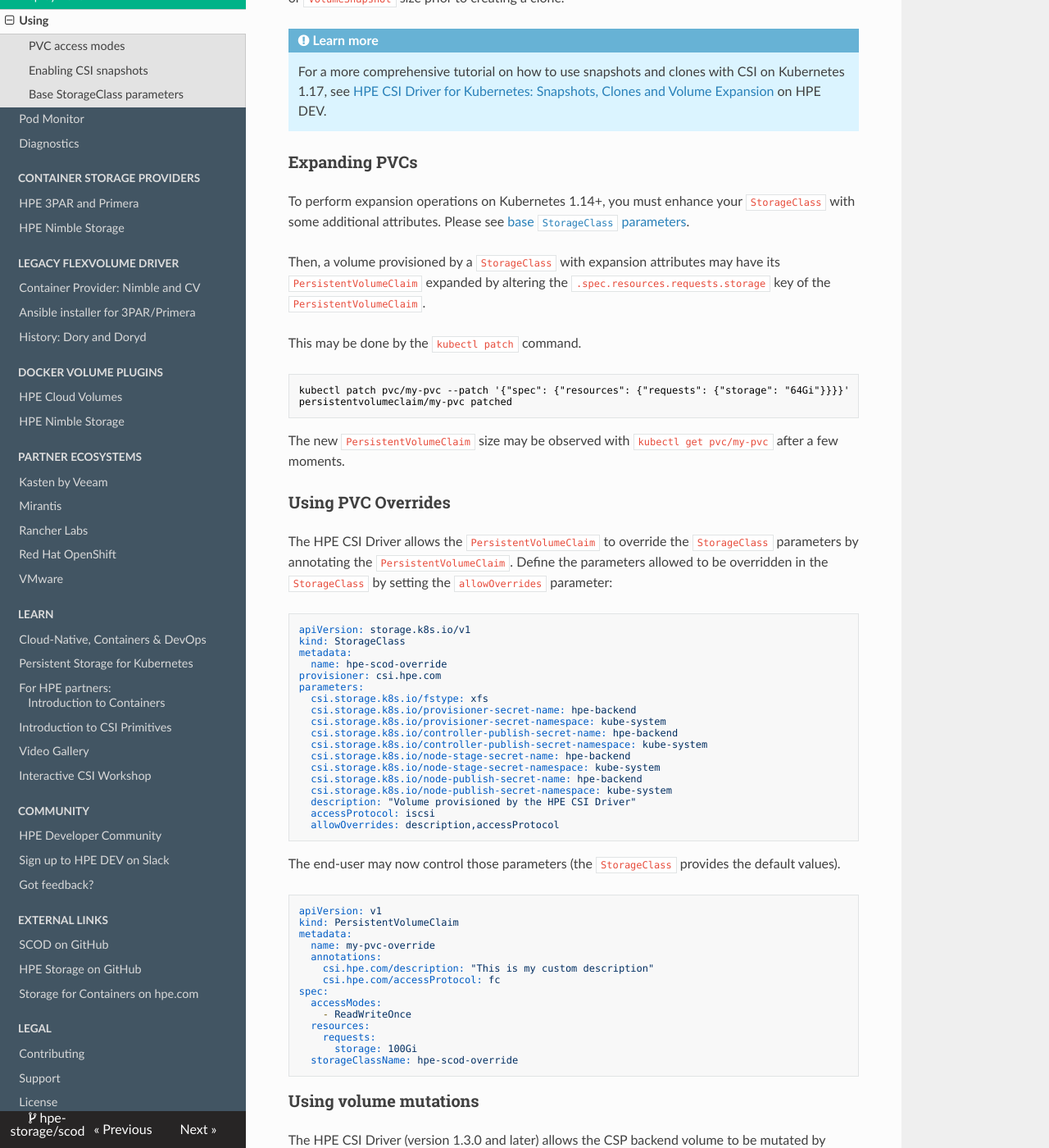
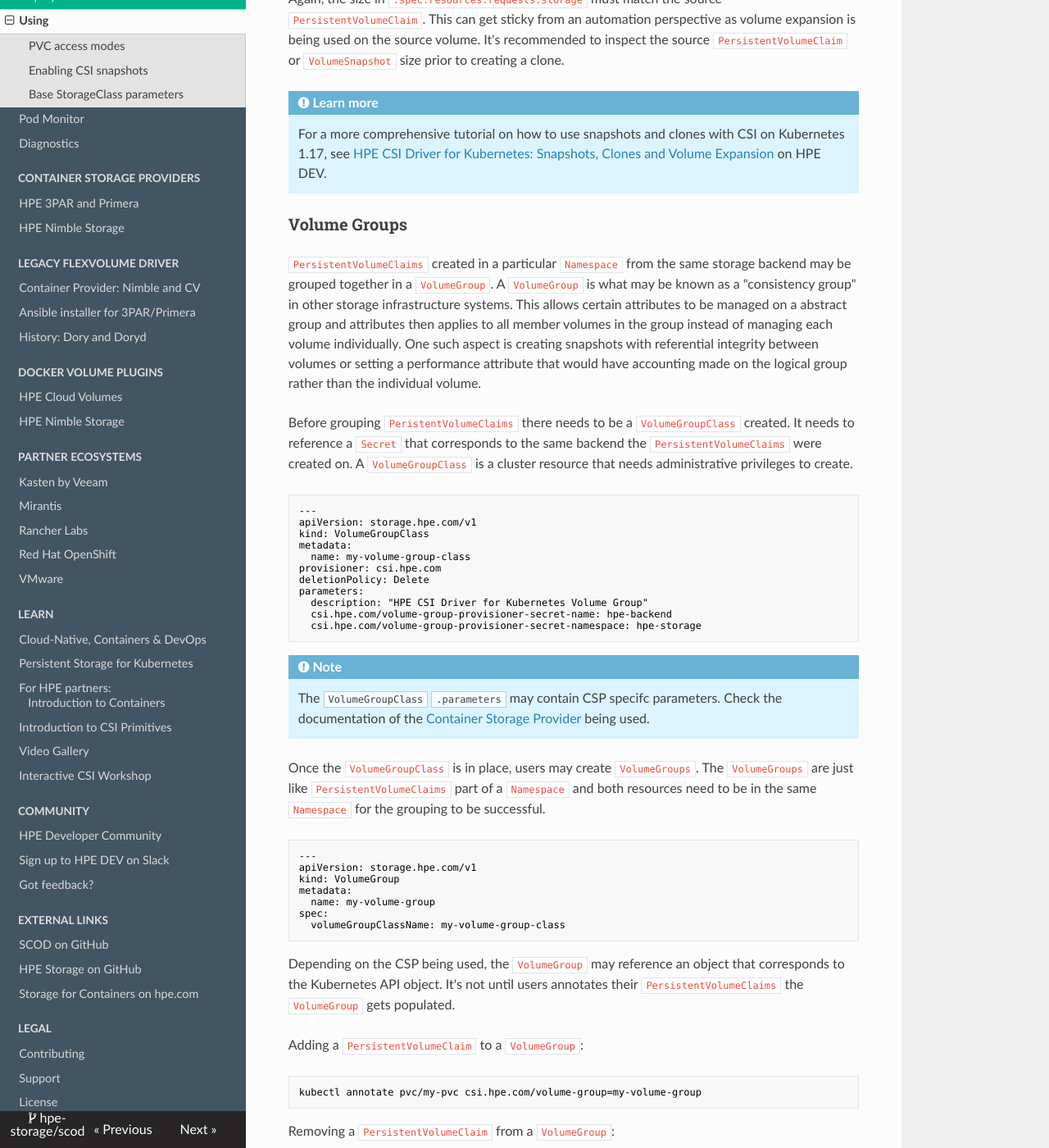
Before and after one commit to hpe-storage/scod, an MkDocs documentation site: the page built from docs/csi_driver/using.md, in a window 1280 px wide and 1400 px high, scrolled down 10744 px. Shown: the whole window at 82% size. Built offline with MkDocs 1.6.1, drawn with Linux system fonts in a browser that asks for light colours; nearby versions of some CDN libraries; some of the changed text lies outside the part shown.

Commit message:
First pass on Volume and Snapshot Groups (#66)
Signed-off-by: Michael Mattsson <michael.mattsson@hpe.com>

````diff
--- a/docs/csi_driver/using.md
+++ b/docs/csi_driver/using.md
@@ -164,6 +164,8 @@
 - [Ephemeral inline volume](#ephemeral_inline_volume)
 - [Raw block volume](#raw_block_volume)
 - [Using CSI snapshots](#using_csi_snapshots)
+- [Volume Groups](#volume_groups)
+- [Snapshot Groups](#snapshot_groups)
 - [Expanding PVCs](#expanding_pvcs)
 - [Using PVC overrides](#using_pvc_overrides)
 - [Using volume mutations](#using_volume_mutations)
@@ -512,6 +514,105 @@
 !!! seealso "Learn more"
     For a more comprehensive tutorial on how to use snapshots and clones with CSI on Kubernetes 1.17, see [HPE CSI Driver for Kubernetes: Snapshots, Clones and Volume Expansion](https://developer.hpe.com/blog/PklOy39w8NtX6M2RvAxW/hpe-csi-driver-for-kubernetes-snapshots-clones-and-volume-expansion) on HPE DEV.
 
+### Volume Groups
+
+`PersistentVolumeClaims` created in a particular `Namespace` from the same storage backend may be grouped together in a `VolumeGroup`. A `VolumeGroup` is what may be known as a "consistency group" in other storage infrastructure systems. This allows certain attributes to be managed on a abstract group and attributes then applies to all member volumes in the group instead of managing each volume individually. One such aspect is creating snapshots with referential integrity between volumes or setting a performance attribute that would have accounting made on the logical group rather than the individual volume.
+
+Before grouping `PeristentVolumeClaims` there needs to be a `VolumeGroupClass` created. It needs to reference a `Secret` that corresponds to the same backend the `PersistentVolumeClaims` were created on. A `VolumeGroupClass` is a cluster resource that needs administrative privileges to create.
+
+```markdown
+---
+apiVersion: storage.hpe.com/v1
+kind: VolumeGroupClass
+metadata:
+  name: my-volume-group-class
+provisioner: csi.hpe.com
+deletionPolicy: Delete
+parameters:
+  description: "HPE CSI Driver for Kubernetes Volume Group"
+  csi.hpe.com/volume-group-provisioner-secret-name: hpe-backend
+  csi.hpe.com/volume-group-provisioner-secret-namespace: hpe-storage
+```
+
+!!! note
+    The `VolumeGroupClass` `.parameters` may contain CSP specifc parameters. Check the documentation of the [Container Storage Provider](../container_storage_provider) being used.
+
+Once the `VolumeGroupClass` is in place, users may create `VolumeGroups`. The `VolumeGroups` are just like `PersistentVolumeClaims` part of a `Namespace` and both resources need to be in the same `Namespace` for the grouping to be successful.
+
+```markdown
+---
+apiVersion: storage.hpe.com/v1
+kind: VolumeGroup
+metadata:
+  name: my-volume-group
+spec:
+  volumeGroupClassName: my-volume-group-class
+```
+
+Depending on the CSP being used, the `VolumeGroup` may reference an object that corresponds to the Kubernetes API object. It's not until users annotates their `PersistentVolumeClaims` the `VolumeGroup` gets populated.
+
+Adding a `PersistentVolumeClaim` to a `VolumeGroup`:
+
+```markdown
+kubectl annotate pvc/my-pvc csi.hpe.com/volume-group=my-volume-group
+```
+
+Removing a `PersistentVolumeClaim` from a `VolumeGroup`:
+
+```markdown
+kubectl annotate pvc/my-pvc csi.hpe.com/volume-group-
+```
+
+!!! tip
+    While adding the `PersistentVolumeClaim` to the `VolumeGroup` is instant, removal require one reconciliation loop and might not immediately be reflected on the `VolumeGroup` object.
+
+### Snapshot Groups
+
+Being able to create snapshots of the `VolumeGroup` require the CSI external-snapshotter to be [installed](#enabling_csi_snapshots) and also require a `VolumeSnapshotClass` [configured](#using_csi_snapshots) using the same storage backend as the `VolumeGroup`. Once those pieces are in place, a `SnapshotGroupClass` needs to be created. `SnapshotGroupClasses` are cluster objects created by an administrator.
+
+```markdown
+---
+apiVersion: storage.hpe.com/v1
+kind: SnapshotGroupClass
+metadata:
+  name: my-snapshot-group-class
+snapshotter: csi.hpe.com
+deletionPolicy: Delete
+parameters:
+  csi.hpe.com/snapshot-group-snapshotter-secret-name: hpe-backend
+  csi.hpe.com/snapshot-group-snapshotter-secret-namespace: hpe-storage
+```
+
+Creating a `SnapshotGroup` is later performed using the `VolumeGroup` as a source while referencing a `SnapshotGroupClass` and a `VolumeSnapshotClass`.
+
+```markdown
+---
+apiVersion: storage.hpe.com/v1
+kind: SnapshotGroup
+metadata:
+  name: my-snapshot-group-1
+spec:
+  source:
+    kind: VolumeGroup
+    apiGroup: storage.hpe.com
+    name: my-volume-group
+  snapshotGroupClassName: my-snapshot-group-class
+  volumeSnapshotClassName: hpe-snapshot
+```
+
+Once the `SnapshotGroup` has been successfully created, the individual `VolumeSnapshots` are now available in the `Namespace`.
+
+List `VolumeSnapshots`:
+
+```markdown
+kubectl get volumesnapshots
+```
+
+If no `VolumeSnapshots` are being enumerated, check the [diagnostics](diagnostics.md#volume_and_snapshot_groups) on how to check the component logs and such.
+
+!!! tip "New feature!"
+    Volume Groups and Snapshot Groups got introduced in HPE CSI Driver for Kubernetes 1.4.0.
+
 ### Expanding PVCs
 
 To perform expansion operations on Kubernetes 1.14+, you must enhance your `StorageClass` with some additional attributes. Please see [base `StorageClass` parameters](#base_storageclass_parameters).
````
Also changed, not shown: docs/container_storage_provider/hpe_nimble_storage/index.md (+14 -1 lines), docs/csi_driver/diagnostics.md (+9 -0 lines).
